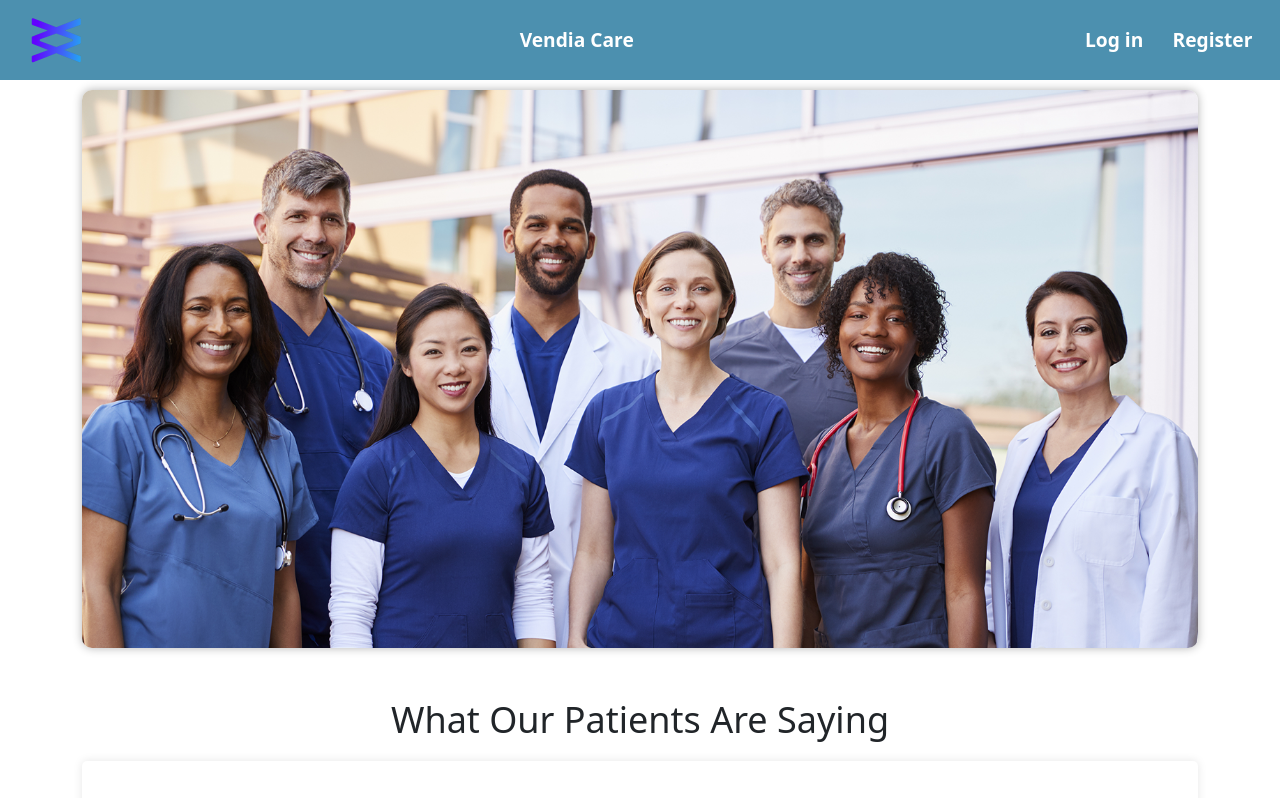
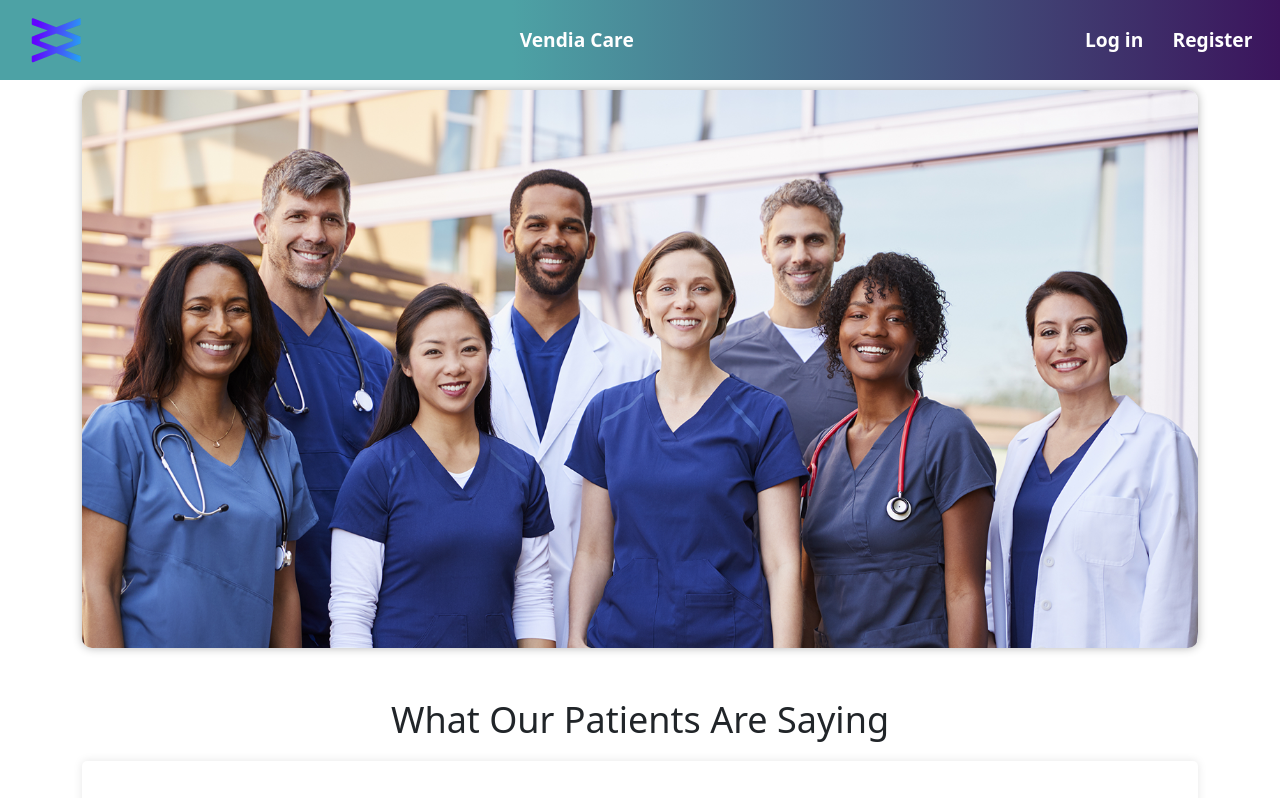
Before and after one commit to FaneNo/VendiaProject, a React (Create React App) app: page / in a window 1280 px wide. Shown: the top 798 px of the page. Built offline with nearby package versions, Linux system fonts and the light colour scheme; no server answers; what @vendia/client would draw is missing.

Commit message:
background colors

```diff
--- a/src/viewStyle/doctorStyle.css
+++ b/src/viewStyle/doctorStyle.css
@@ -1,5 +1,5 @@
 .doctor2{
-    background: linear-gradient( #ebf8e1,#4c90af);
+    background: linear-gradient(0.25turn, #4da2a5 40%,#3b145c);
     height: 93vh;
     width: 100vw;
     padding: 15px;
--- a/src/viewStyle/homeStyles.css
+++ b/src/viewStyle/homeStyles.css
@@ -62,7 +62,7 @@ body {
 }
 
 .homeNav {
-  background-color: #4c90af;
+  background: linear-gradient(0.25turn, #4da2a5 40%,#3b145c);
   color: white;
   display: flex;
   justify-content: space-between;
--- a/src/viewStyle/patientStyles.css
+++ b/src/viewStyle/patientStyles.css
@@ -11,8 +11,7 @@
 }
 /* This is for the patient page */
 .containerP2{
-
-  background-color: #645394;
+  background: linear-gradient(0.25turn, #4da2a5 40%,#3b145c);
   width: 100%;
   padding: 1rem;
   box-sizing: border-box;
@@ -46,7 +45,7 @@
 .box {
   width: 100%;
   padding: 1rem;
-  background-color:#ADD8E6;
+  background-color:#bcdfd8;
   border-radius: 10px;
 }
 
```
